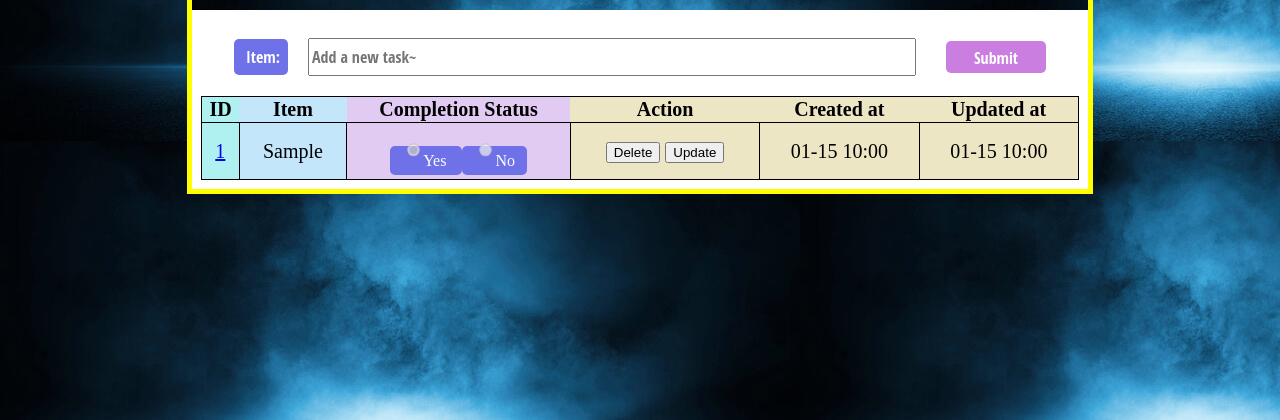
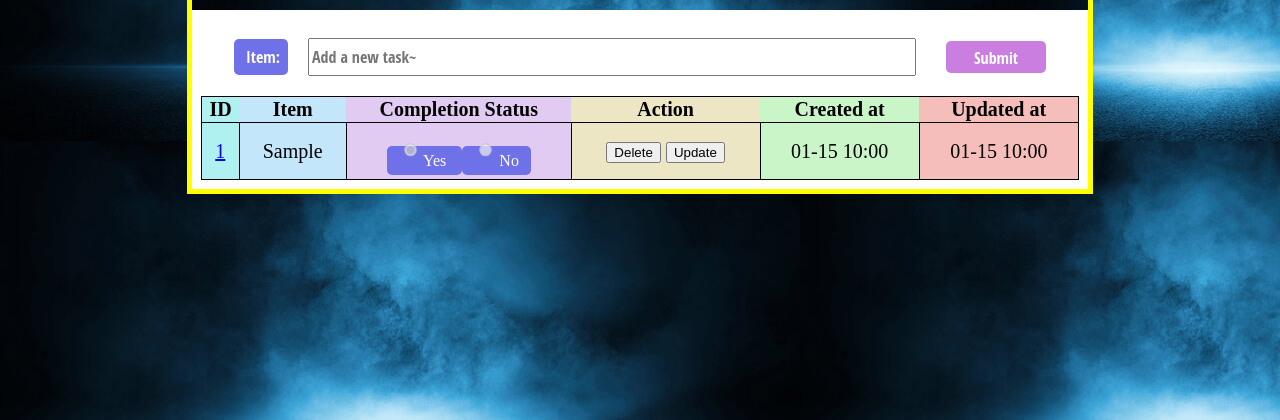
Before and after one commit to guanjiesun/django-python-todo-list, a Django app: page /todo/ in a window 1280 px wide. Shown: the part 219-639 px from the top of the page. Run offline with Django 4.2, Linux system fonts and the light colour scheme; tables that the repository leaves empty hold one stand-in row (values such as "Sample post").

Commit message:
add class name for label element

```diff
--- a/todo/templates/todo/index.html
+++ b/todo/templates/todo/index.html
@@ -45,8 +45,8 @@
                 <col style="background-color: #c3e6fa; " />
                 <col style="background-color: #e2cbf2; " />
                 <col style="background-color: #ede6c5; " />
-                <col style="background-color: #ede6c5; " />
-                <col style="background-color: #ede6c5; " />
+                <col style="background-color: #c9f5c9; " />
+                <col style="background-color: #f5beba; " />
             </colgroup>
             <thead>
                 <tr>
@@ -73,7 +73,7 @@
                         - 创建 item 时，默认未完成状态
                         - 因此，只给 value='Yes'的 radio 按钮添加 onchange 属性，事件发生时用 updateCompletiondStatus 函数更新 item 的完成状态
                         {% endcomment %}
-                        <label>
+                        <label class='radio-label'>
                             <input
                             type="radio"
                             name="completion_status_{{ item.id }}"
@@ -82,16 +82,18 @@
                             data-id="{{ item.id }}"
                             {% if item.completed %}checked{% endif %}
                             {% if item.completed %}disabled{% endif %}
-                            >Yes
+                            >
+                            <span>Yes</span>
                         </label>
-                        <label>
+                        <label class='radio-label'>
                             <input
                             type="radio"
                             name="completion_status_{{ item.id }}"
                             value="No"
                             {% if not item.completed %}checked{% endif %}
                             {% if item.completed %}disabled{% endif %}
-                            >No
+                            >
+                            <span>No</span>
                         </label>
                     </td>
                     <td>
```
